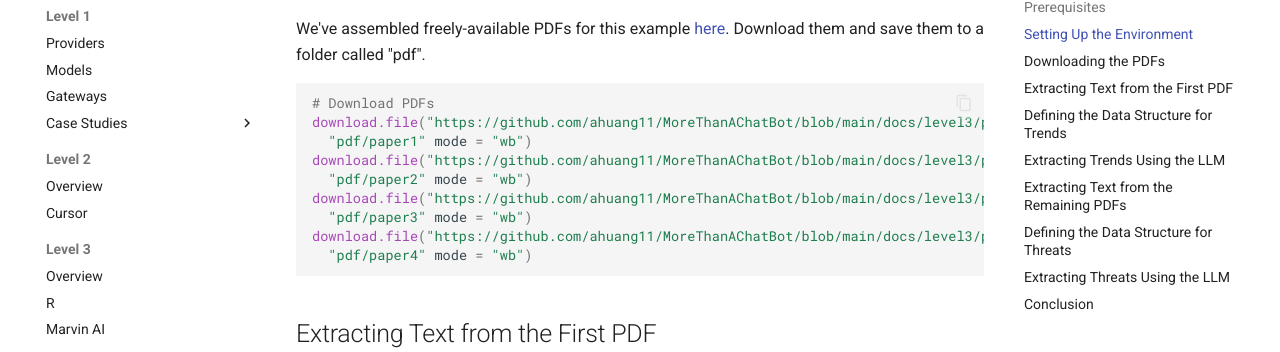
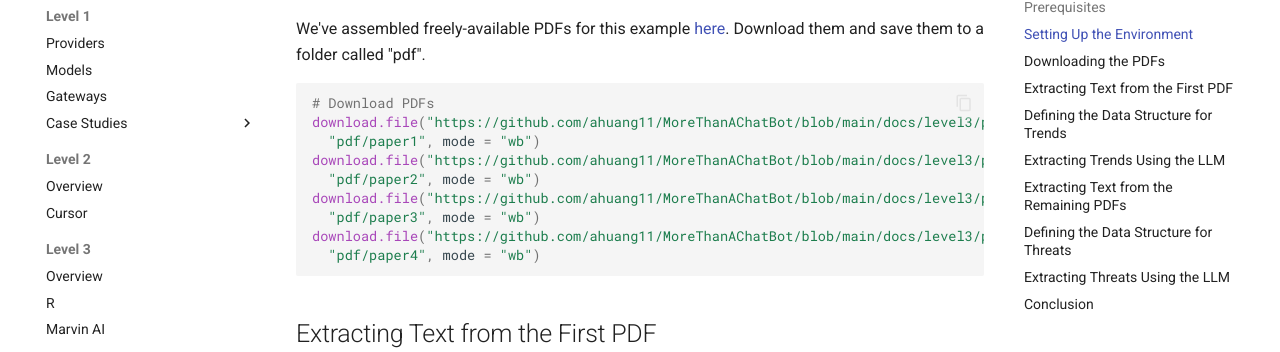
Before and after one commit to ahuang11/MoreThanAChatBot, an MkDocs documentation site: the page built from docs/level3/R_example.md, in a window 1280 px wide and 900 px high, scrolled down 1065 px. Shown: the part 128-480 px from the top of the window. Built offline with MkDocs 1.6.1 and Material for MkDocs 9.7.7, drawn with Linux system fonts in a browser that asks for light colours; comment, search, counter and statistics services are not loaded.

````diff
--- a/docs/level3/R_example.md
+++ b/docs/level3/R_example.md
@@ -42,13 +42,13 @@ We've assembled freely-available PDFs for this example [here](https://github.com
 ```r
 # Download PDFs
 download.file("https://github.com/ahuang11/MoreThanAChatBot/blob/main/docs/level3/pdf/paper1.pdf",
-  "pdf/paper1" mode = "wb")
+  "pdf/paper1", mode = "wb")
 download.file("https://github.com/ahuang11/MoreThanAChatBot/blob/main/docs/level3/pdf/paper2.pdf",
-  "pdf/paper2" mode = "wb")
+  "pdf/paper2", mode = "wb")
 download.file("https://github.com/ahuang11/MoreThanAChatBot/blob/main/docs/level3/pdf/paper3.pdf",
-  "pdf/paper3" mode = "wb")
+  "pdf/paper3", mode = "wb")
 download.file("https://github.com/ahuang11/MoreThanAChatBot/blob/main/docs/level3/pdf/paper4.pdf",
-  "pdf/paper4" mode = "wb")
+  "pdf/paper4", mode = "wb")
 
 ```
 
````
